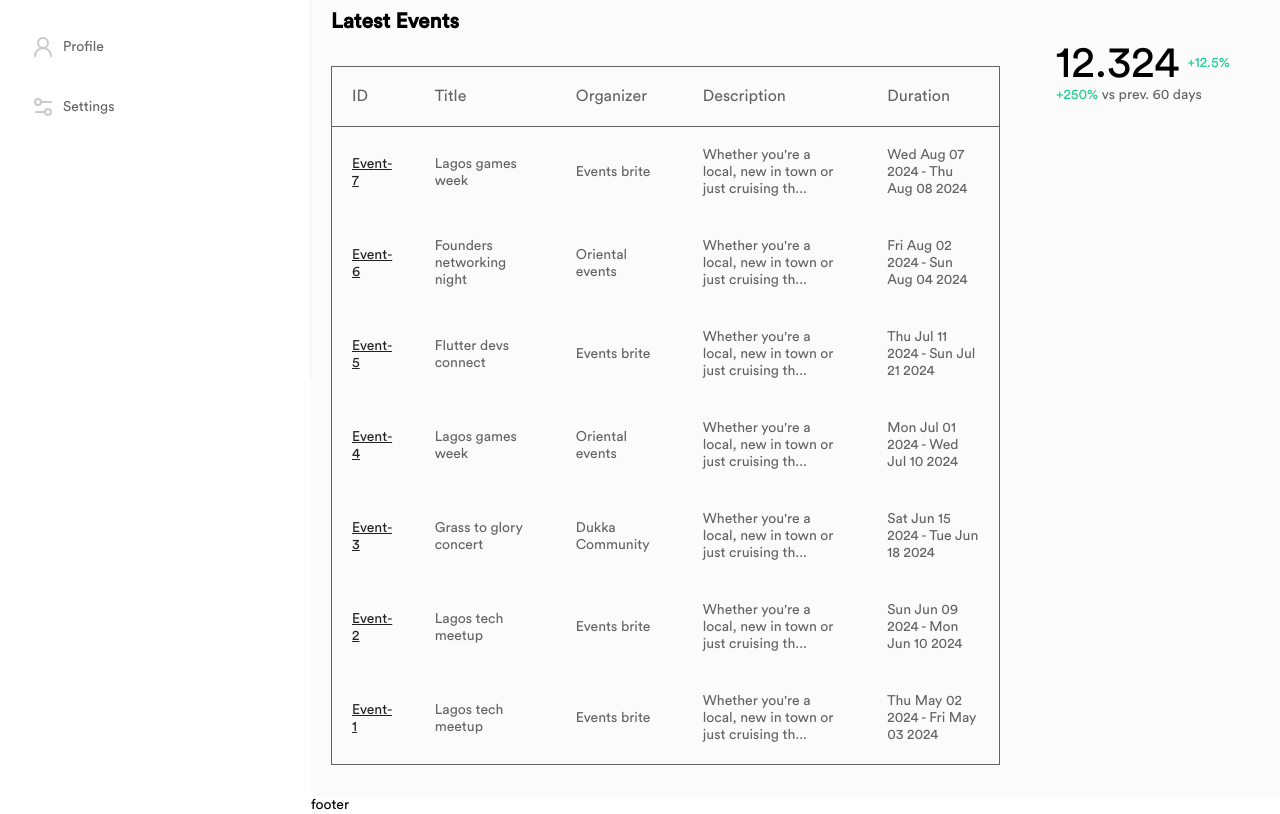
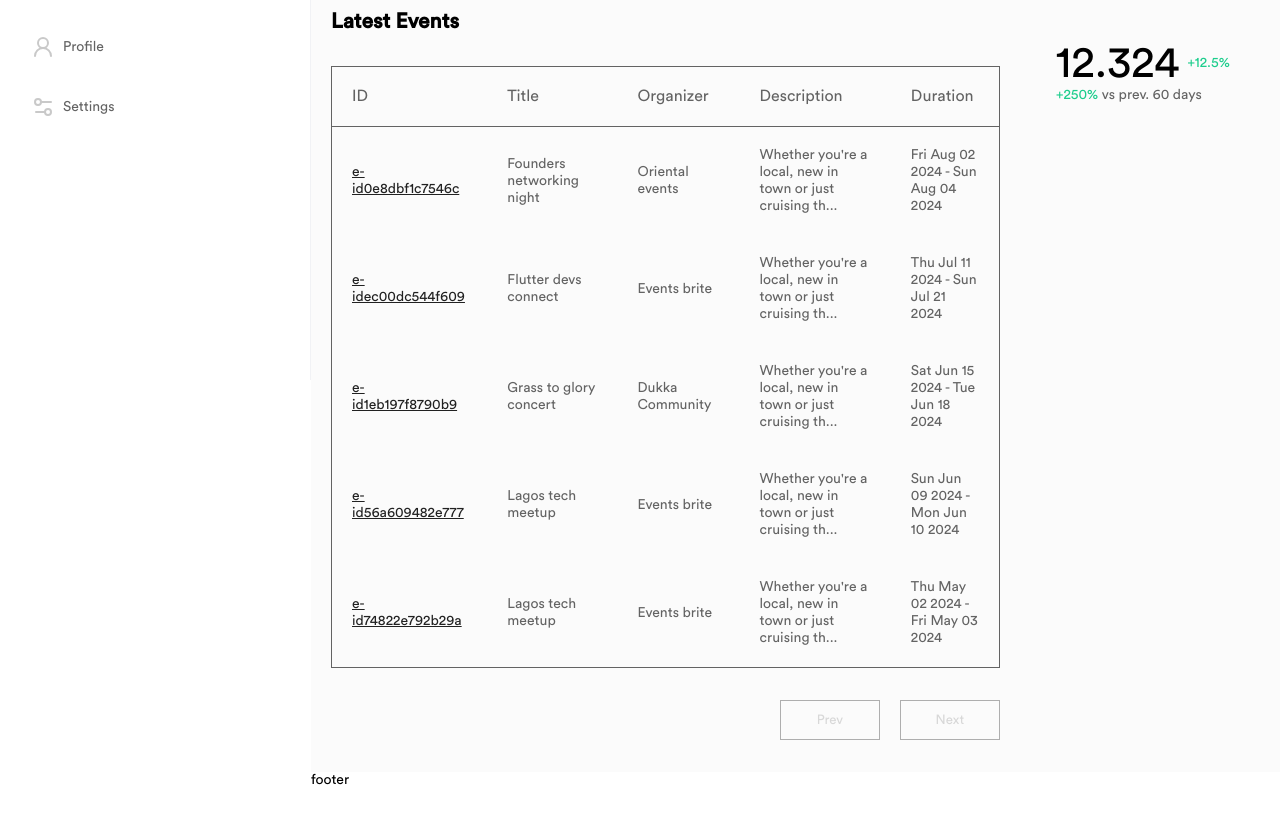
Before and after one commit to yemiOdetola/rid, a React (Create React App) app: page / in a window 1280 px wide. Shown: the part 420-1234 px from the top of the page. After the commit the page ends 1209 px from the top, so only its background shows below. Built offline with nearby package versions, Linux system fonts and the light colour scheme.

Commit message:
wip: edit, delete, create  event init

```diff
--- a/src/components/events-table.tsx
+++ b/src/components/events-table.tsx
@@ -1,4 +1,4 @@
-import React from "react";
+import React, { useState } from "react";
 import { Event } from "../utils/data";
 import { CloudSnow } from "lucide-react";
 
@@ -8,8 +8,15 @@ interface Props {
 }
 
 const EventsTable = ({ events, viewEvent }: Props) => {
+  const [page, setPage] = useState<number>(1);
+  const [pageSize] = useState<number>(10);
+
   const renderTableRows = () => {
+    const startIndex = (page - 1) * pageSize;
+    const endIndex = Math.min(startIndex + pageSize, events.length);
+
     return events
+      .slice(startIndex, endIndex)
       .map((event, index) => (
         <tr key={`event-${index}`}>
           <td
@@ -17,7 +24,7 @@ const EventsTable = ({ events, viewEvent }: Props) => {
             data-column="ID"
             onClick={() => viewEvent(event)}
           >
-            Event-{event.id}
+            e-{event.id}
           </td>
           <td data-column="Title">{event.title}</td>
           <td data-column="Organizer">{event.organizer}</td>
@@ -33,6 +40,30 @@ const EventsTable = ({ events, viewEvent }: Props) => {
       .reverse();
   };
 
+  const renderPagination = () => {
+    const totalPages = Math.ceil(events.length / pageSize);
+    return (
+      <div className="prev-next">
+        <button
+          className="prev"
+          onClick={() => setPage((prevPage) => Math.max(prevPage - 1, 1))}
+          disabled={page === 1}
+        >
+          Prev
+        </button>
+        <button
+          className="next"
+          onClick={() =>
+            setPage((prevPage) => Math.min(prevPage + 1, totalPages))
+          }
+          disabled={page === totalPages}
+        >
+          Next
+        </button>
+      </div>
+    );
+  };
+
   if (!events || events.length === 0) {
     return (
       <div className="empty-state">
@@ -43,6 +74,7 @@ const EventsTable = ({ events, viewEvent }: Props) => {
   }
 
   return (
+    <>
       <table className="events">
         <thead>
           <tr>
@@ -55,6 +87,8 @@ const EventsTable = ({ events, viewEvent }: Props) => {
         </thead>
         <tbody>{renderTableRows()}</tbody>
       </table>
+      {renderPagination()}
+    </>
   );
 };
 
--- a/src/components/layout/header.tsx
+++ b/src/components/layout/header.tsx
@@ -1,5 +1,5 @@
-import React, { useRef, useState } from "react";
-import { Bell, Menu, Shell, User2 } from "lucide-react";
+import { useState } from "react";
+import { Menu, Shell, User2 } from "lucide-react";
 import Drawer from "../drawer";
 import { menuItems } from "../../utils/data";
 import { renderItems } from "./menu-items";
@@ -10,11 +10,10 @@ interface HeaderProps {
 
 export default function Header({ title }: HeaderProps) {
   const [drawerState, toggleDrawerState] = useState<boolean>(false);
-  const windowSize = useRef([window.innerWidth, window.innerHeight]);
+  // const windowSize = useRef([window.innerWidth, window.innerHeight]);
   return (
     <>
-      {windowSize?.current[0] < 992 ? (
-        <>
+      <div className="mobile-header">
         <div className="mobile-top-bar">
           <div className="logo">
             <div className="logo">
@@ -41,8 +40,7 @@ export default function Header({ title }: HeaderProps) {
           </div>
           {renderItems({ menuItems, toggleDrawerState })}
         </Drawer>
-        </>
-      ) : null}
+      </div>
       <header className="header-container">
         <span className="title">{title || "n/A"}</span>
         <div className="menu-section">
--- a/src/pages/events/edit-event.tsx
+++ b/src/pages/events/edit-event.tsx
@@ -1,4 +1,4 @@
-import React, { useContext, useEffect, useId, useState } from "react";
+import React, { useContext, useEffect, useState } from "react";
 import { DateTime } from "luxon";
 import { Event } from "../../utils/data";
 import { AppContext } from "../../store/Context";
@@ -22,7 +22,6 @@ export default function EditEvent({
   onCancel,
 }: EventFormProps) {
   const isCreateMode = !initialEvent?.id;
-  const newEventId = useId();
   const { handleCreate, handleEdit } = useContext(AppContext)!;
   const [event, setEvent] = useState<Event>(initialEvent || defaultEvent);
 
@@ -44,12 +43,16 @@ export default function EditEvent({
 
   const handleSubmit = (e: React.FormEvent) => {
     e.preventDefault();
-    const payload = { ...event, id: isCreateMode ? newEventId : event.id };
+    const payload = {
+      ...event,
+      id: isCreateMode ? "id" + Math.random().toString(16).slice(2) : event.id,
+    };
     if (isCreateMode) {
       handleCreate(payload);
     } else {
       handleEdit(payload);
     }
+    setEvent(defaultEvent);
     onCancel();
   };
 
--- a/src/styles/components/_table.scss
+++ b/src/styles/components/_table.scss
@@ -22,7 +22,6 @@ table.events {
     font-weight: 300;
     color: config.$gray;
   }
-
   @media only screen and (max-width: 768px) {
     width: 100%;
     thead,
@@ -64,3 +63,20 @@ table.events {
     }
   }
 }
+
+.prev-next {
+  display: flex;
+  align-items: center;
+  justify-content: flex-end;
+  gap: 1.25rem;
+  margin: 1rem 0;
+  button {
+    width: 100px;
+    height: 40px;
+    border: 1px solid config.$gray;
+    &:disabled {
+      cursor: not-allowed;
+      opacity: 0.5;
+    }
+  }
+}
--- a/src/styles/pages/_dashboard.scss
+++ b/src/styles/pages/_dashboard.scss
@@ -41,7 +41,7 @@
         position: relative;
         margin-bottom: 1rem;
         transition: 0.25s ease-in-out;
-        @media (min-width: 1024px) {
+        @media (min-width: 992px) {
           width: 30%;
         }
         &:hover {
--- a/src/utils/data.ts
+++ b/src/utils/data.ts
@@ -59,7 +59,7 @@ export const events: Event[] = [
   {
     title: "Lagos tech meetup",
     organizer: "Events brite",
-    id: 1,
+    id: "id74822e792b29a",
     description:
       "Whether you're a local, new in town or just cruising through we've got loads of great tips and events.",
     start: new Date(2024, 4, 2),
@@ -68,7 +68,7 @@ export const events: Event[] = [
   {
     title: "Lagos tech meetup",
     organizer: "Events brite",
-    id: 2,
+    id: "id56a609482e777",
     description:
       "Whether you're a local, new in town or just cruising through we've got loads of great tips and events.",
     start: new Date(2024, 5, 9),
@@ -77,25 +77,16 @@ export const events: Event[] = [
   {
     title: "Grass to glory concert",
     organizer: "Dukka Community",
-    id: 3,
+    id: "id1eb197f8790b9",
     description:
       "Whether you're a local, new in town or just cruising through we've got loads of great tips and events.",
     start: new Date(2024, 5, 15),
     end: new Date(2024, 5, 18),
   },
   {
-    title: "Lagos games week",
-    organizer: "Oriental events",
-    id: 4,
-    description:
-      "Whether you're a local, new in town or just cruising through we've got loads of great tips and events.",
-    start: new Date(2024, 6, 1),
-    end: new Date(2024, 6, 10),
-  },
-  {
     title: "Flutter devs connect",
     organizer: "Events brite",
-    id: 5,
+    id: "idec00dc544f609",
     description:
       "Whether you're a local, new in town or just cruising through we've got loads of great tips and events.",
     start: new Date(2024, 6, 11),
@@ -104,19 +95,10 @@ export const events: Event[] = [
   {
     title: "Founders networking night",
     organizer: "Oriental events",
-    id: 6,
+    id: "id0e8dbf1c7546c",
     description:
       "Whether you're a local, new in town or just cruising through we've got loads of great tips and events.",
     start: new Date(2024, 7, 2),
     end: new Date(2024, 7, 4),
   },
-  {
-    title: "Lagos games week",
-    organizer: "Events brite",
-    id: 7,
-    description:
-      "Whether you're a local, new in town or just cruising through we've got loads of great tips and events.",
-    start: new Date(2024, 7, 7),
-    end: new Date(2024, 7, 8),
-  },
 ];
```
Also changed, not shown: src/store/state.ts (deleted, +0 -10 lines). Lines whose indentation alone changed are shown as unchanged.
